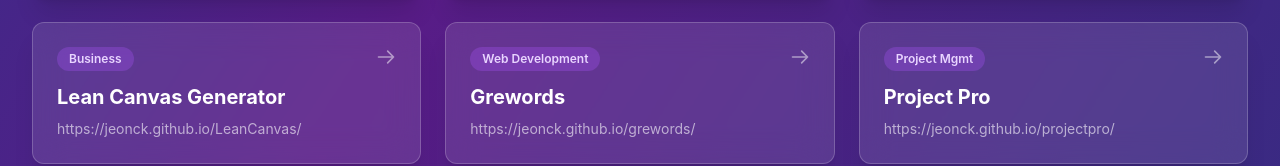
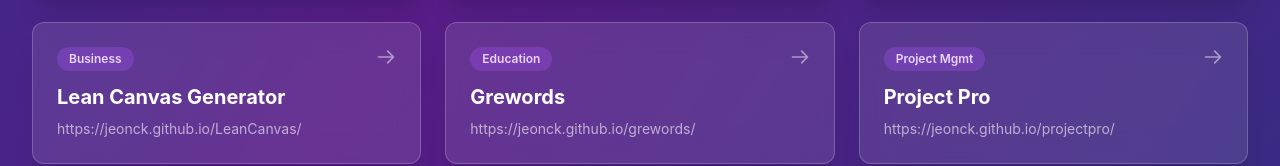
Before and after one commit to jeonck/jeonckHub, a React (Vite) app in the folder react-app/: page / in a window 1280 px wide. Shown: the part 1332-1498 px from the top of the page. Built offline with nearby package versions, Linux system fonts and the light colour scheme.

Commit message:
refactor: Change Grewords category to Education

```diff
--- a/react-app/src/App.jsx
+++ b/react-app/src/App.jsx
@@ -20,7 +20,7 @@ const projects = [
   { title: 'React From Scratch', url: 'https://jeonck.github.io/react-from-scratch/', category: 'Frontend' },
   { title: 'Critical Thinking Framework', url: 'https://jeonck.github.io/critical-thinking/', category: 'Business' },
   { title: 'Lean Canvas Generator', url: 'https://jeonck.github.io/LeanCanvas/', category: 'Business' },
-  { title: 'Grewords', url: 'https://jeonck.github.io/grewords/', category: 'Web Development' },
+  { title: 'Grewords', url: 'https://jeonck.github.io/grewords/', category: 'Education' },
   { title: 'Project Pro', url: 'https://jeonck.github.io/projectpro/', category: 'Project Mgmt' },
   { title: 'MCP Hub', url: 'https://jeonck.github.io/mcp-hub/', category: 'Web Development' },
   { title: 'IT Audit Guide', url: 'https://jeonck.github.io/it-audit-guide/', category: 'QA' },
```
